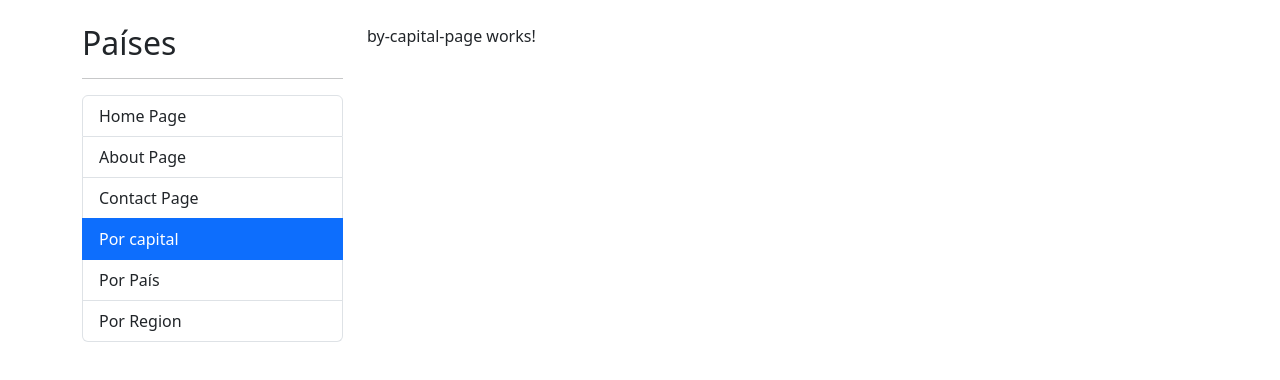
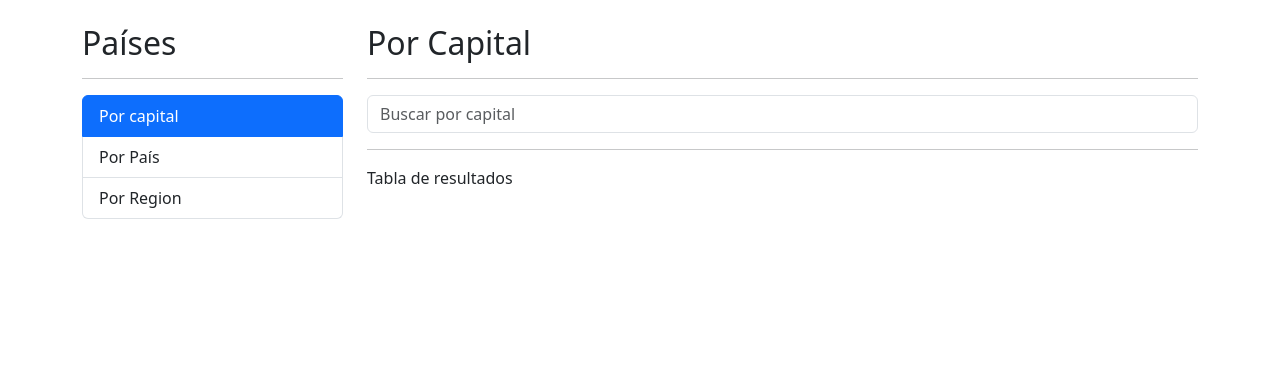
Before and after one commit to Duvan2662/App-Countrys, an Angular app: page /countries/by-capital in a window 1280 px wide. Shown: the top 380 px of the page. Built offline with nearby package versions, Linux system fonts and the light colour scheme.

Commit message:
Estructura de paginas y creacion del componente de Busqueda

```diff
--- a/src/app/countries/countries-routing.module.ts
+++ b/src/app/countries/countries-routing.module.ts
@@ -22,6 +22,10 @@
   {
     path:'by/:id',
     component:CountryPageComponent
+  },
+  {
+    path:'**',
+    redirectTo:'by-capital'
   }
 ]
 
--- a/src/app/countries/countries.module.ts
+++ b/src/app/countries/countries.module.ts
@@ -5,6 +5,7 @@
 import { ByRegionPageComponent } from './pages/by-region-page/by-region-page.component';
 import { CountryPageComponent } from './pages/country-page/country-page.component';
 import { CountriesRoutingModule } from './countries-routing.module';
+import { SharedModule } from '../shared/shared.module';
 
 
 
@@ -18,6 +19,7 @@
   imports: [
     CommonModule,
     CountriesRoutingModule,
+    SharedModule,
   ]
 })
 export class CountriesModule { }
--- a/src/app/countries/pages/by-capital-page/by-capital-page.component.html
+++ b/src/app/countries/pages/by-capital-page/by-capital-page.component.html
@@ -1 +1,15 @@
-<p>by-capital-page works!</p>
+<h2>Por Capital</h2>
+<hr>
+
+<div class="row">
+  <div class="col">
+    <!-- SearchBox -->
+     <shared-search-box placeholder="Buscar por capital"></shared-search-box>
+  </div>
+</div>
+
+<div class="row">
+  <div class="col">
+    Tabla de resultados
+  </div>
+</div>
--- /dev/null
+++ b/src/app/shared/components/search-box/search-box.component.html
@@ -0,0 +1,6 @@
+<input
+  type="text"
+  [placeholder]="placeholder"
+  class="form-control"
+>
+<hr>
--- /dev/null
+++ b/src/app/shared/components/search-box/search-box.component.ts
@@ -0,0 +1,11 @@
+import { Component, Input } from '@angular/core';
+
+@Component({
+  selector: 'shared-search-box',
+  templateUrl: './search-box.component.html',
+  styleUrl: './search-box.component.css'
+})
+export class SearchBoxComponent {
+  @Input()
+  public placeholder: string = '';
+}
--- a/src/app/shared/components/side-bar/side-bar.component.html
+++ b/src/app/shared/components/side-bar/side-bar.component.html
@@ -3,7 +3,7 @@
 
 <ul class="list-group">
 
-  <li
+  <!-- <li
     routerLink=""
     [routerLinkActiveOptions]="{exact:true}"
     routerLinkActive="active"
@@ -26,7 +26,7 @@
   class="list-group-item"
   >
     Contact Page
-  </li>
+  </li> -->
 
   <li
   routerLink="countries/by-capital"
```
Also changed, not shown: src/app/app-routing.module.ts (+5 -5 lines), src/app/shared/shared.module.ts (+5 -2 lines), src/app/shared/components/search-box/search-box.component.css (added), 1 other file (tests, documents, lock files or other folders).
